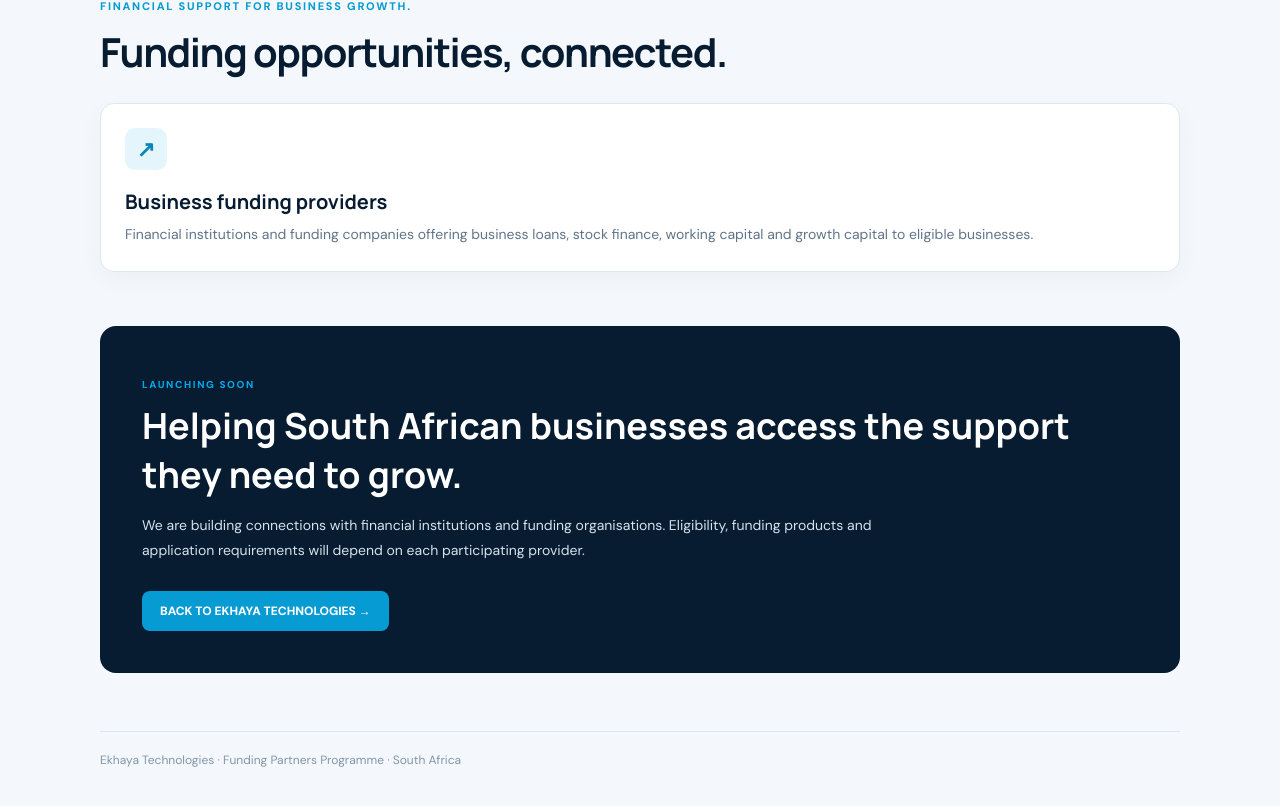
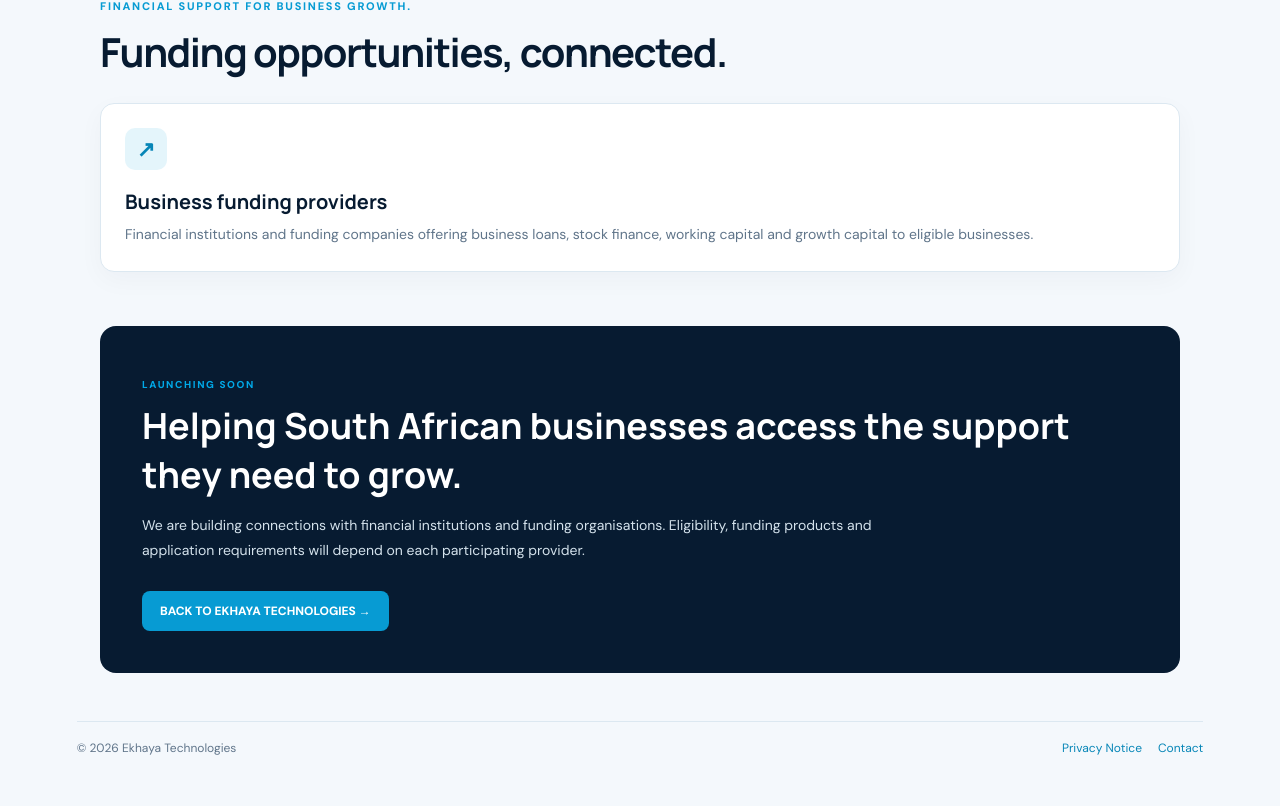
Before and after one commit to Luxolog/ekhaya-commerce-platform, a Next.js app: page /business-growth-network in a window 1280 px wide. Shown: the part 598-1404 px from the top of the page. Built offline with nearby package versions, Linux system fonts and the light colour scheme.

Commit message:
Add consistent privacy and contact footer links

```diff
--- a/src/app/business-growth-network/page.tsx
+++ b/src/app/business-growth-network/page.tsx
@@ -3,6 +3,7 @@
 import { useState } from "react";
 import Link from "next/link";
 import SiteHeader from "@/components/SiteHeader";
+import SiteFooter from "@/components/SiteFooter";
 
 const fundingPartners = [
   { icon: "↗", title: "Business funding providers", detail: "Financial institutions and funding companies offering business loans, stock finance, working capital and growth capital to eligible businesses." },
@@ -40,6 +41,6 @@ export default function BusinessGrowthNetworkPage() {
       <p style={{ color: "#D4E2EC", fontSize: 14, lineHeight: 1.8, maxWidth: 760 }}>We are building connections with financial institutions and funding organisations. Eligibility, funding products and application requirements will depend on each participating provider.</p>
       <Link href="/" style={{ display: "inline-flex", marginTop: 14, padding: "12px 18px", background: "#079BD3", color: "#fff", borderRadius: 8, fontSize: 12, fontWeight: 800, textDecoration: "none" }}>BACK TO EKHAYA TECHNOLOGIES →</Link>
     </section>
-    <footer style={{ maxWidth: 1080, margin: "58px auto 0", paddingTop: 20, borderTop: "1px solid #DCE8F1", color: "#8195A8", fontSize: 12 }}>Ekhaya Technologies · Funding Partners Programme · South Africa</footer>
+    <SiteFooter />
   </main>;
 }
```
